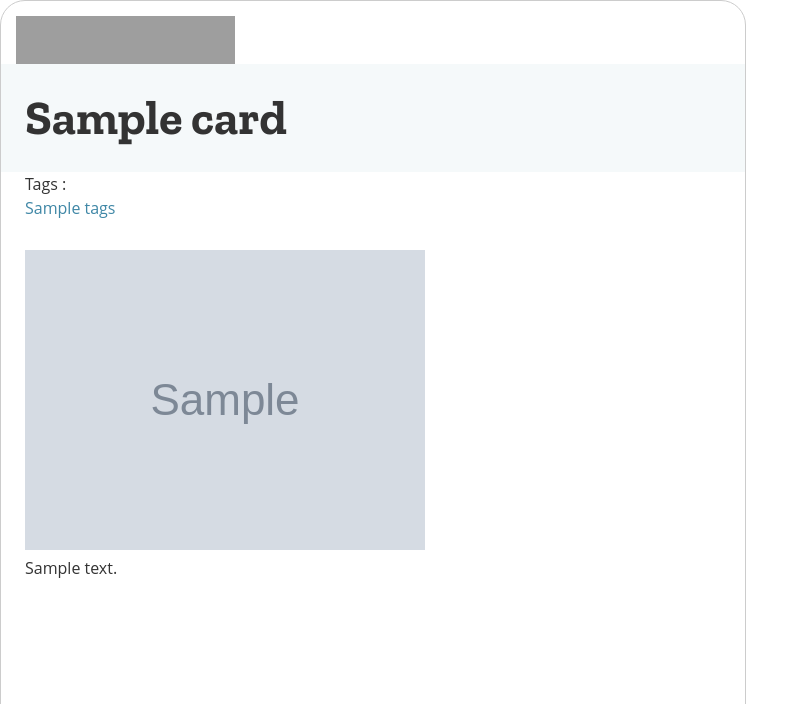
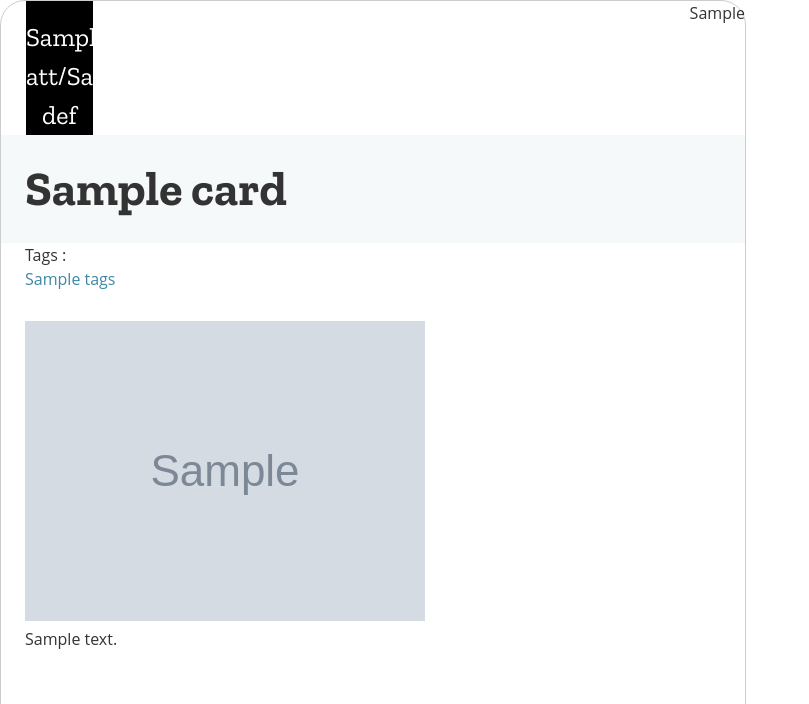
Before and after one commit to damoebius/cow-card-builder, a Node project: template www/views/card.mustache in a window 1280 px wide. Shown: the top 704 px of the page, without its empty margins (0-809 px from the left). Run offline with Node 20 templates, Linux system fonts and the light colour scheme; the template is opened without the code that fills it: most values are stand-ins (such as "Sample title", 1, 10 or a date in 2020); grey boxes marked "Sample" are stand-in pictures; some web fonts are replaced; grey boxes are pictures that could not be loaded.

Commit message:
display values

```diff
--- a/www/views/card.mustache
+++ b/www/views/card.mustache
@@ -15,14 +15,40 @@
         border-radius: 25px;
         border:solid 1px #cccccc;
     }
+    .cost{
+        width:48px;
+    }
+    .cost-anon
+      {
+        background: center / contain  no-repeat url("/images/anon-icon.svg");
+        color:white;
+        font-size:48px;
+        padding:12px
+      }
+
+      .power{
+        padding-top: 17px;
+        margin-left: 10px;
+        background: black;
+        width: 67px;
+        text-align: center;
+        color: white;
+        font-family: x-locale-heading-primary,zillaslab,Palatino,"Palatino Linotype",x-locale-heading-secondary,serif;
+        font-size: 26px;
+      }
+
 </style>
 <body>
     <header id="main-header" class="header-main">
-        <a href="#" class="logo">{{card.name}}</a>
         <div class="nav-toolbox-wrapper">
+            {{#card.att}}
+            <div class="power">{{card.att}}/{{card.def}}</div>
+            {{/card.att}}
             <div id="toolbox" class="toolbox">
+                {{{card.costHtml}}}
             </div>
         </div>
+
     </header>
     <main id="content" role="main">
 
@@ -60,7 +86,7 @@
                 <div class="center">
                 <!-- start the main content container -->
                 <img src="/images/{{card.image}}">
-                 <div class="note"><p>{{card.description}}</p></div>
+                 <div class="note"><p>{{{card.description}}}</p></div>
                 </div>
             </div> <!-- ends "main-content" -->
 
```
Also changed, not shown: www/images/anon-icon.svg (added), www/images/java-icon.png (added), www/images/php-icon.png (added), 2 other files.
